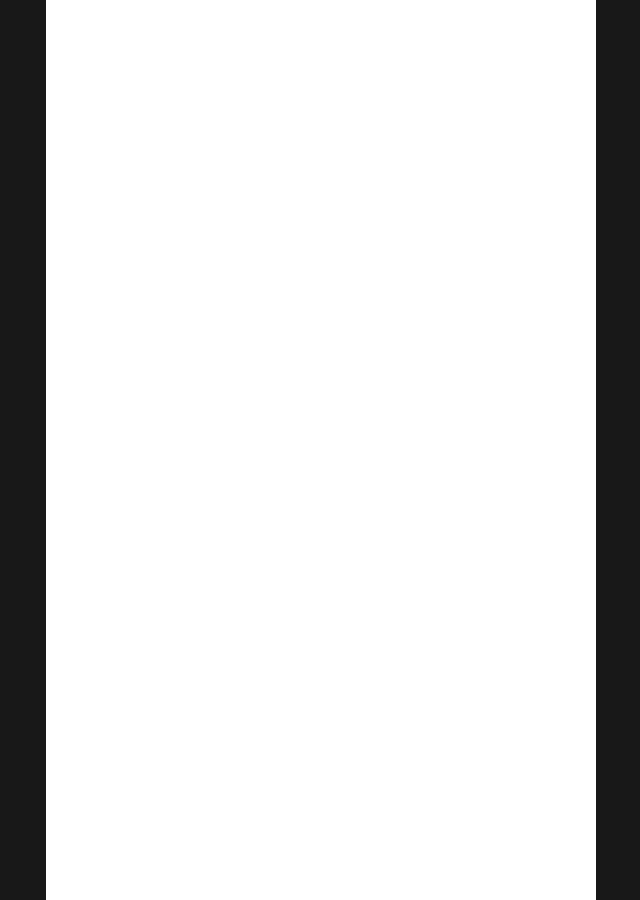
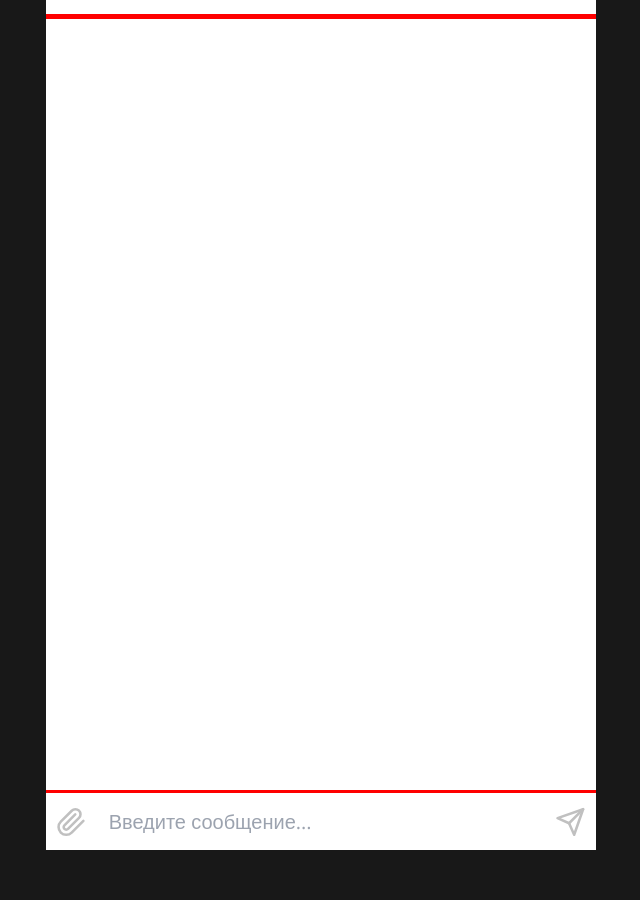
Before and after one commit to Some1More/TenderHack, a Next.js app in the folder front-end/: page / in a window 1280 px wide. Shown: the whole page, without its empty margins (319-959 px from the left). After the commit the page ends 850 px from the top, so only its background shows below. Built offline with nearby package versions, Linux system fonts and the light colour scheme.

Commit message:
chat layout

```diff
--- a/front-end/app/globals.scss
+++ b/front-end/app/globals.scss
@@ -76,6 +76,8 @@
 }
 
 body {
+  box-sizing: border-box;
+
   display: flex;
 
   height: 100vh;
--- a/front-end/app/page.module.scss
+++ b/front-end/app/page.module.scss
@@ -1,6 +1,9 @@
 .wrapper {
     width: 550px;
-    height: 1000px;
+    height: 900px;
+
+    display: flex;
+    flex-direction: column;
 
     background-color: white;
 }
--- a/front-end/app/page.tsx
+++ b/front-end/app/page.tsx
@@ -3,19 +3,15 @@
 import { HTMLProps } from 'react'
 import styles from './page.module.scss'
 import ChatHeader from '@/components/chatHeader/chatHeader'
+import ChatHistory from '@/components/chatHistory/chatHistory'
+import ChatFooter from '@/components/chatFooter/chatFooter'
 
 export default function Home(props: HTMLProps<HTMLDivElement>) {
   return (
     <main className={(props.className ?? '') + ' ' + styles['wrapper']}>
       <ChatHeader/>
-
-      <div className={styles['chat']}>
-
-      </div>
-
-      <div className={styles['footer']}>
-
-      </div>
+      <ChatHistory/>
+      <ChatFooter/>
     </main>
   )
 }
--- /dev/null
+++ b/front-end/components/chatFooter/chatFoote.module.scss
@@ -0,0 +1,22 @@
+.wrapper {
+    min-height: 60px;
+    max-height: 120px;
+
+    display: flex;
+
+    align-items: center;
+
+    border-top: 3px solid red;
+
+    .send-horizontal {
+        margin: 10px;
+    }
+
+    .paperclip {
+        margin: 10px;
+    }
+
+    .input {
+        height: 100%;
+    }
+}
--- /dev/null
+++ b/front-end/components/chatFooter/chatFooter.tsx
@@ -0,0 +1,20 @@
+'use client'
+
+import React, { HTMLProps, useEffect, useRef, useState } from 'react'
+import styles from './chatFoote.module.scss'
+import { Input } from '../ui/input'
+import { Paperclip, Send, SendHorizontal } from 'lucide-react'
+
+export default function ChatFooter(props: HTMLProps<HTMLDivElement>) {
+    const [first, setfirst] = useState<number>(0)
+    const textRef = useRef(null)
+
+  return (
+    <div {...props} className={(props.className ?? '') + ' ' + styles['wrapper']}>
+        <Paperclip size={38} color='silver' className={styles['paperclip']}/>
+        <Input className={styles['input']} placeholder='Введите сообщение...'/>
+        {}
+        <Send size={38} color='silver' className={styles['send-horizontal']}/>
+    </div>
+  )
+}
--- a/front-end/components/chatHeader/chatHeader.module.scss
+++ b/front-end/components/chatHeader/chatHeader.module.scss
@@ -14,6 +14,21 @@
         align-items: center;
         justify-content: space-between;
 
+        .img-wrapper {
+            display: flex;
+
+            justify-content: center;
+            align-items: center;
+
+            width: 38px;
+            height: 38px;
+        }
+
+        .img {
+            width: auto;
+            height: auto;
+        }
+
         .support-text {
             font-size: 24px;
             font-weight: 500;
--- a/front-end/components/chatHeader/chatHeader.tsx
+++ b/front-end/components/chatHeader/chatHeader.tsx
@@ -6,11 +6,13 @@ import { X } from 'lucide-react'
 
 export default function ChatHeader(props: HTMLProps<HTMLDivElement>) {
   return (
-    <div className={(props.className ?? '') + ' ' + styles['wrapper']}>
+    <div {...props} className={(props.className ?? '') + ' ' + styles['wrapper']}>
         <div className={styles['flex-container']}>
-            <Image src={GreenEllipse} alt='Online'/>
+            <div className={styles['img-wrapper']}>
+                <Image className={styles['img']} src={GreenEllipse} alt='Online'/>
+            </div>
             <p className={styles['support-text']}>Поддержка</p>
-            <X size={38} color='red' />
+            <X size={38} color='red'/>
         </div>
     </div>
   )
--- /dev/null
+++ b/front-end/components/chatHistory/chatHistory.module.scss
@@ -0,0 +1,5 @@
+.wrapper {
+    height: 100%;
+
+    flex-grow: 1;
+}
--- /dev/null
+++ b/front-end/components/chatHistory/chatHistory.tsx
@@ -0,0 +1,10 @@
+import React, { HTMLProps } from 'react'
+import styles from './chatHistory.module.scss'
+
+export default function ChatHistory(props: HTMLProps<HTMLDivElement>) {
+  return (
+    <div {...props} className={(props.className ?? '') + ' ' + styles['wrapper']}>
+
+    </div>
+  )
+}
--- /dev/null
+++ b/front-end/components/ui/input.tsx
@@ -0,0 +1,25 @@
+import * as React from "react"
+
+import { cn } from "@/lib/utils"
+
+export interface InputProps
+  extends React.InputHTMLAttributes<HTMLInputElement> {}
+
+const Input = React.forwardRef<HTMLInputElement, InputProps>(
+  ({ className, type, ...props }, ref) => {
+    return (
+      <input
+        type={type}
+        className={cn(
+          "flex w-full bg-background px-3 py-2 focus:outline-none text-[20px]",
+          className
+        )}
+        ref={ref}
+        {...props}
+      />
+    )
+  }
+)
+Input.displayName = "Input"
+
+export { Input }
--- a/front-end/package.json
+++ b/front-end/package.json
@@ -30,5 +30,8 @@
     "tailwindcss": "3.3.3",
     "tailwindcss-animate": "^1.0.7",
     "typescript": "5.2.2"
+  },
+  "devDependencies": {
+    "node-sass": "^9.0.0"
   }
 }
```
Also changed, not shown: 1 other file (tests, documents, lock files or other folders).
